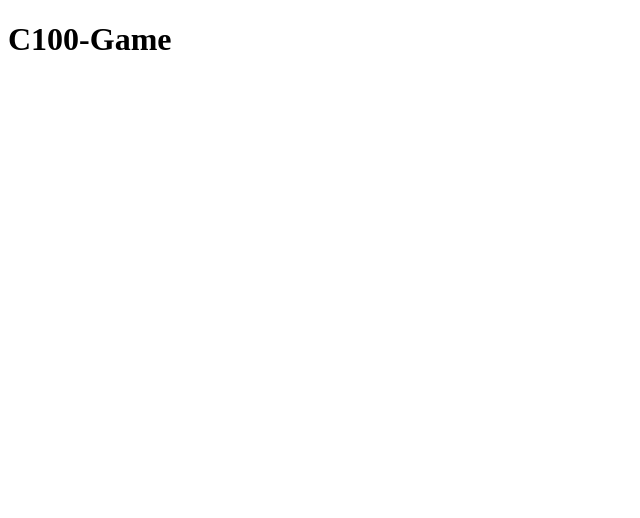
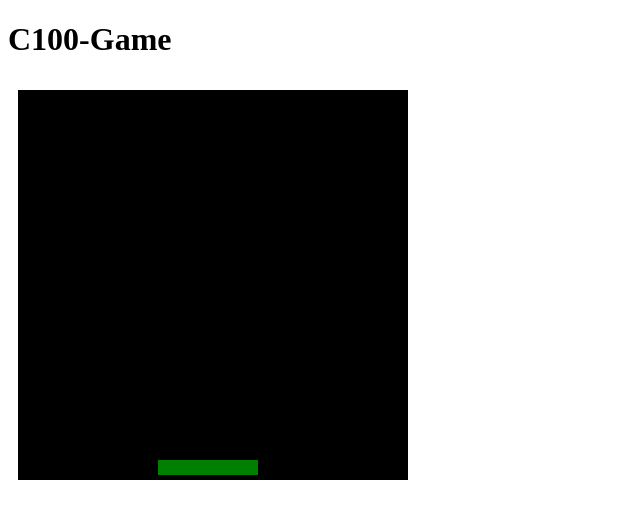
Before and after one commit to Limanov/c100-game, a plain HTML site: page Index.html in a window 1280 px wide. Shown: the whole page, without its empty margins (0-640 px from the left). Drawn offline with Linux system fonts and the light colour scheme.

Commit message:
Add canvas elements

```diff
--- a/Index.html
+++ b/Index.html
@@ -11,5 +11,6 @@
     <div>
         <canvas id="cvGame" width="400" height="400"></canvas>
     </div>
+    <script src="Js/arkanoid.js"></script>
 </body>
 </html>
--- a/Js/arkanoid.js
+++ b/Js/arkanoid.js
@@ -0,0 +1,6 @@
+var cvGame = document.getElementById('cvGame').getContext('2d');
+
+cvGame.fillStyle = 'black';
+cvGame.fillRect(10, 10, 400, 400);
+cvGame.fillStyle = 'green';
+cvGame.fillRect(150, 380, 100, 15);
```
